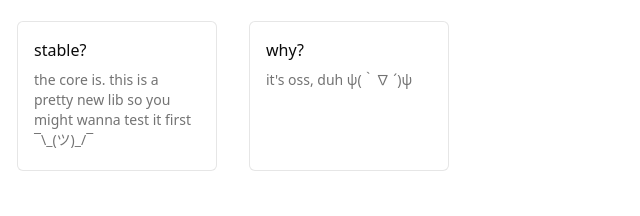
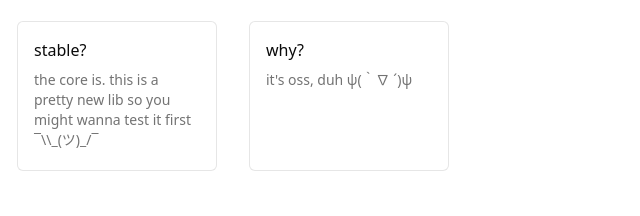
Before and after one commit to iyxan23/ooxml-templater-js, an Astro site in the folder site/: page / in a window 1280 px wide. Shown: the part 421-637 px from the top of the page, 639-1279 px from the left. Built offline with nearby package versions, Linux system fonts and the light colour scheme; Astro itself is replaced by a stand-in of ours.

Commit message:
fix: shrug face \ escaped

```diff
--- a/site/src/pages/index.astro
+++ b/site/src/pages/index.astro
@@ -37,7 +37,7 @@ import Logo from "~/components/Logo.astro";
       />
       <Question
         question="stable?"
-        answer="the core is. this is a pretty new lib so you might wanna test it first ¯\_(ツ)_/¯"
+        answer="the core is. this is a pretty new lib so you might wanna test it first ¯\\_(ツ)_/¯"
       />
       <Question question="why?" answer="it's oss, duh ψ(｀∇ ´)ψ" />
     </section>
```
